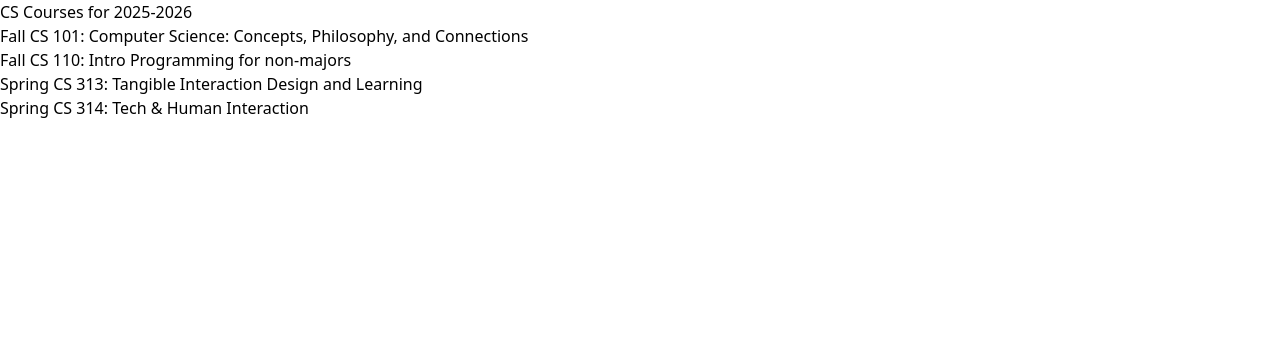
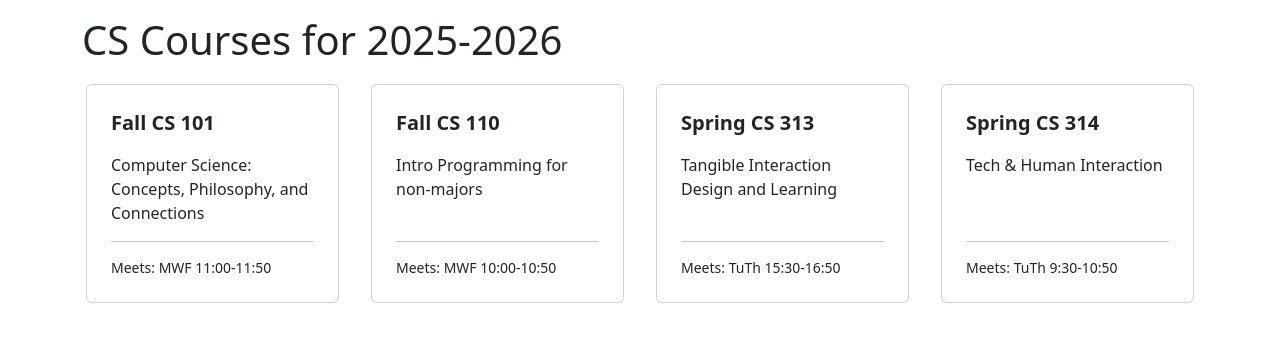
Before and after one commit to ianfs4/react-challenge-cs392, a React (Vite) app: page / in a window 1280 px wide. Shown: the top 342 px of the page. Built offline with nearby package versions, Linux system fonts and the light colour scheme.

Commit message:
task 4: style the app

```diff
--- a/package.json
+++ b/package.json
@@ -13,6 +13,8 @@
   },
   "dependencies": {
     "@tailwindcss/vite": "^4.1.13",
+    "bootstrap": "^5.3.8",
+    "bootstrap-icons": "^1.13.1",
     "firebase": "^12.3.0",
     "react": "^19.1.1",
     "react-dom": "^19.1.1",
--- a/src/App.tsx
+++ b/src/App.tsx
@@ -1,6 +1,7 @@
 // import { useState } from 'react'
 import Banner from './components/Banner.tsx'
 import CourseList from './components/CourseList.tsx'
+import 'bootstrap/dist/css/bootstrap.min.css';
 
 const schedule = {
   title: "CS Courses for 2025-2026",
@@ -28,13 +29,13 @@ const schedule = {
       "number": "314",
       "meets" : "TuTh 9:30-10:50",
       "title" : "Tech & Human Interaction"
-    }
+    },
   }
 };
 
 const App = () => {
   return (
-    <div>
+    <div className="container">
       <Banner title={schedule.title} />
       <CourseList courses={schedule.courses} />
     </div>
--- a/src/components/Banner.tsx
+++ b/src/components/Banner.tsx
@@ -3,7 +3,7 @@ interface BannerProps {
 }
 
 const Banner = ({title}: BannerProps) => (
-  <h1>{title}</h1>
+  <h1 className="my-3">{title}</h1>
 );
 
 export default Banner;
--- /dev/null
+++ b/src/components/CourseCard.tsx
@@ -0,0 +1,22 @@
+import type { Course } from '../types/Course.tsx';
+
+interface CourseCardProps {
+  course: Course;
+}
+
+const CourseCard = ({course}: CourseCardProps) => (
+  <div className="card m-1 p-6">
+    <div className="text-xl font-semibold mb-2">
+      {course.term} CS {course.number}
+    </div>
+    <div className="mt-2 flex-1">
+      {course.title}
+    </div>
+    <hr className="my-3" />
+    <div className="text-sm">
+      Meets: {course.meets}
+    </div>
+  </div>
+)
+
+export default CourseCard;
--- a/src/components/CourseList.tsx
+++ b/src/components/CourseList.tsx
@@ -1,20 +1,14 @@
-interface Course {
-  term: string;
-  number: string;
-  meets: string;
-  title: string;
-}
+import type { Course } from '../types/Course.tsx';
+import CourseCard from './CourseCard.tsx'
 
 interface CourseListProps {
   courses: {[key: string] : Course};
 }
 
 const CourseList = ({courses}: CourseListProps) => (
-  <div>
+  <div className="grid grid-cols-[repeat(auto-fill,minmax(16rem,1fr))] gap-4">
     {Object.values(courses).map((course) => (
-      <p>
-        {course.term} CS {course.number}: {course.title}
-      </p>
+      <CourseCard key={`${course.term}${course.number}`} course={course} />
     ))}
   </div>
 )
--- /dev/null
+++ b/src/types/Course.tsx
@@ -0,0 +1,6 @@
+export interface Course {
+  term: string;
+  number: string;
+  meets: string;
+  title: string;
+}
```
Also changed, not shown: 1 other file (tests, documents, lock files or other folders).
